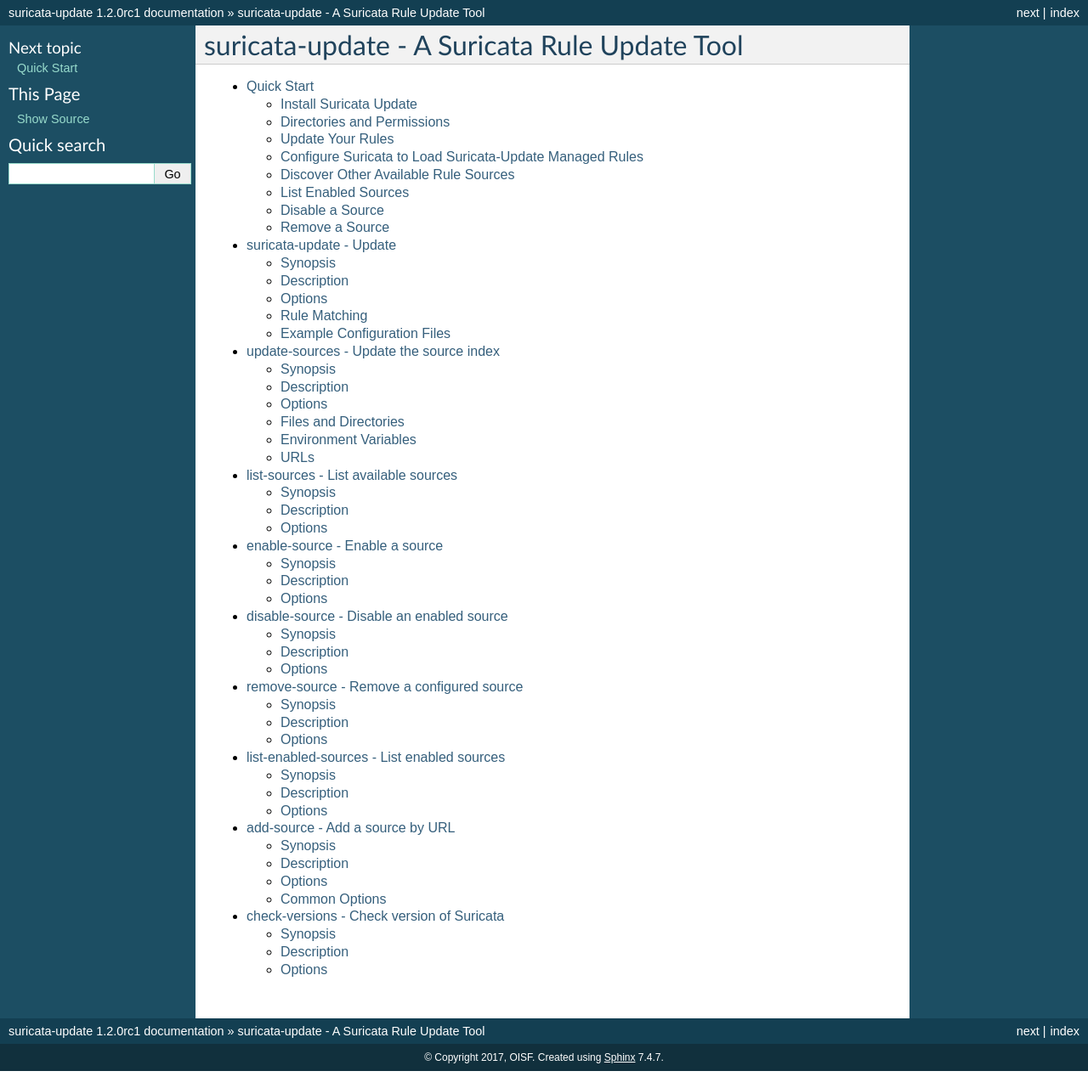
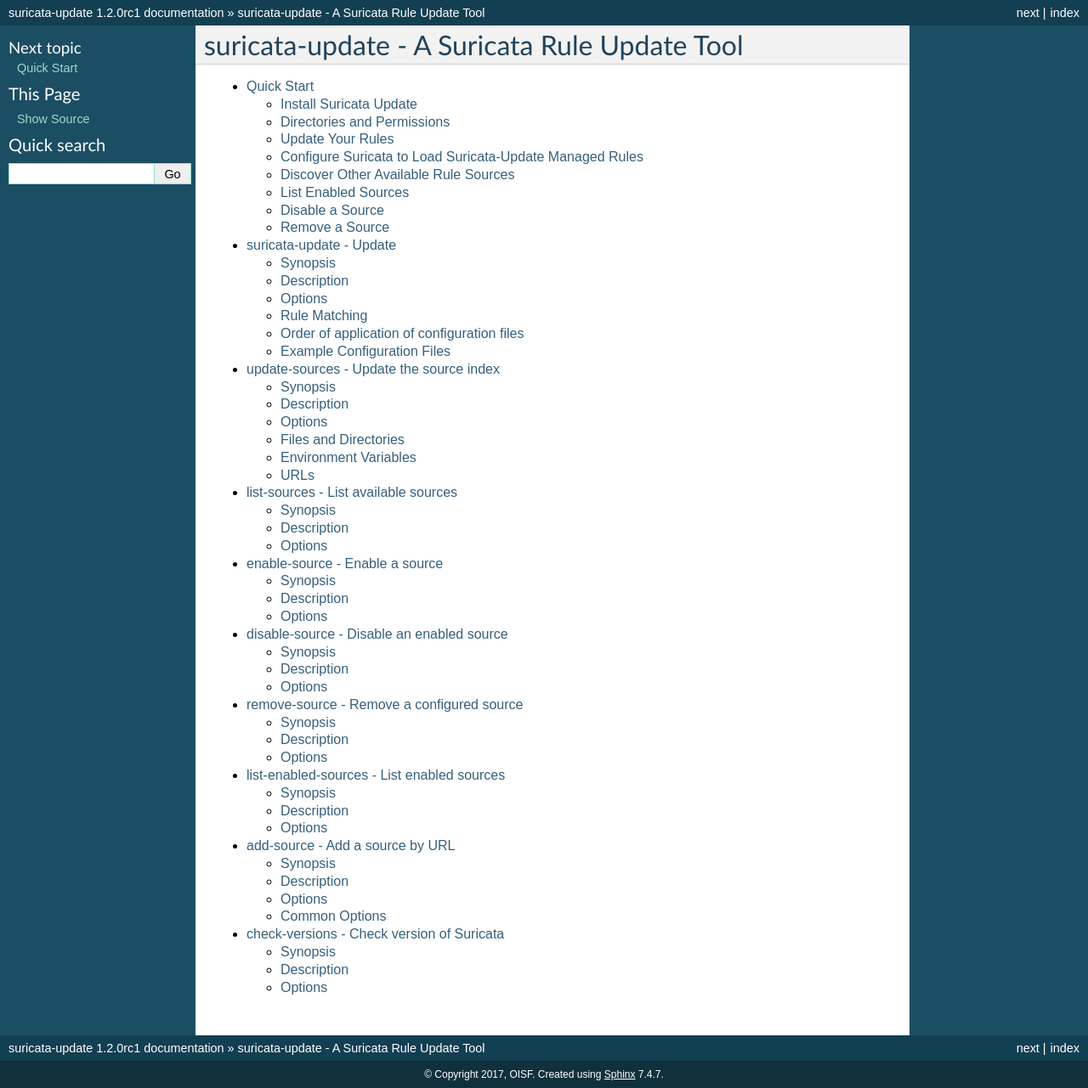
Before and after one commit to OISF/suricata-update, a Sphinx documentation site: the page built from doc/index.rst, in a window 1280 px wide. Shown: the whole page at 85% size. Built offline with Sphinx 7.4.7, drawn with Linux system fonts in a browser that asks for light colours.

Commit message:
doc: Add order of application of config files
Closes redmine ticket 3535.

```diff
--- a/doc/update.rst
+++ b/doc/update.rst
@@ -251,6 +251,13 @@
 
   re:. "^drop(.*)noalert(.*)" "alert\\1noalert\\2"
 
+Order of application of configuration files
+===========================================
+1. disable.conf
+2. enable.conf
+3. drop.conf
+4. modify.conf
+
 Example Configuration Files
 ===========================
 
```
